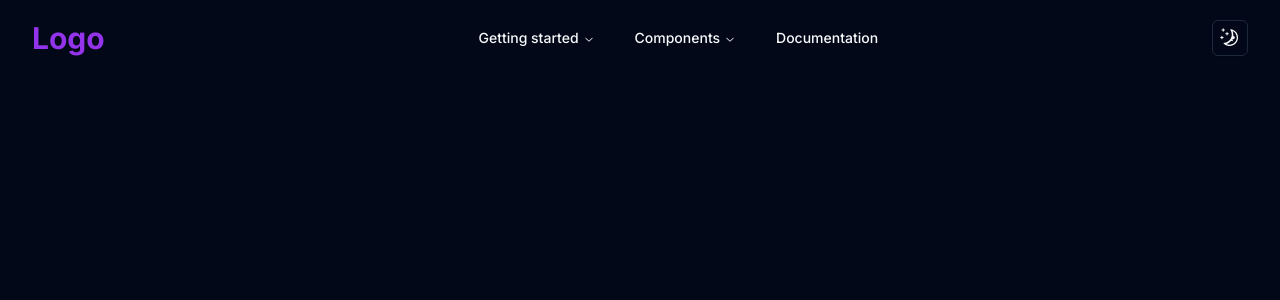
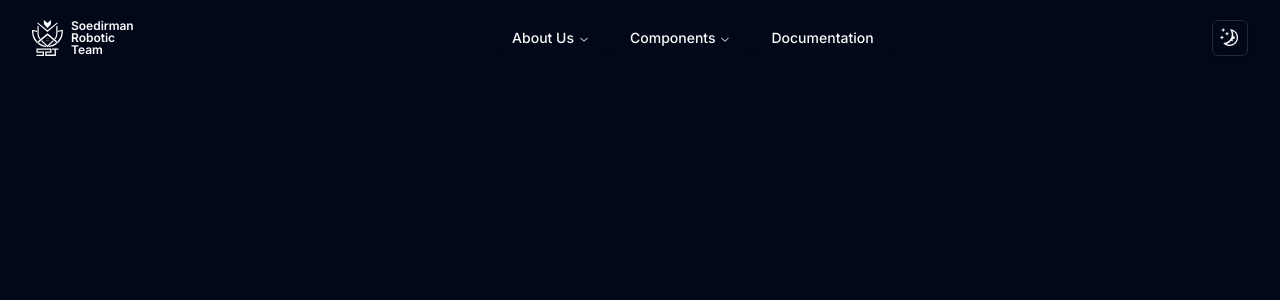
Before and after one commit to soedirmanroboticteam/official-website, a Next.js app: page / in a window 1280 px wide. Shown: the top 300 px of the page. Built offline with nearby package versions, Linux system fonts and the light colour scheme.

Commit message:
feat: updating navbar logo & links

```diff
--- a/components/Navbar.tsx
+++ b/components/Navbar.tsx
@@ -5,6 +5,7 @@ import Link from "next/link";
 import { HamburgerMenuIcon } from "@radix-ui/react-icons";
 import { ModeToggle } from "./ToggleDark";
 import { NavigationMenuDesktop } from "./NavigationMenuDesktop";
+import { OficiallLogo } from "@/assets";
 
 export default function Navbar() {
   const [state, setState] = useState(false);
@@ -13,8 +14,13 @@ export default function Navbar() {
     <nav className="bg-background w-full border-b md:border-0">
       <div className="items-center px-4 max-w-screen-xl mx-auto md:flex md:justify-between md:gap-12 md:px-8">
         <div className="flex items-center justify-between py-3 md:py-5 md:block">
-          <Link href="/">
-            <h1 className="text-3xl font-bold text-purple-600">Logo</h1>
+          <Link href="/" className="flex items-center gap-2 text-foreground">
+            <OficiallLogo height="36" />
+            <h1 className="text-xs font-semibold leading-none">
+              Soedirman <br />
+              Robotic <br />
+              Team
+            </h1>
           </Link>
           <div className="md:hidden">
             <button
--- a/components/NavigationMenuDesktop.tsx
+++ b/components/NavigationMenuDesktop.tsx
@@ -14,6 +14,7 @@ import {
   NavigationMenuTrigger,
   navigationMenuTriggerStyle,
 } from "@/components/ui/navigation-menu";
+import { OficiallLogo } from "@/assets";
 
 const components: { title: string; href: string; description: string }[] = [
   {
@@ -58,7 +59,7 @@ export function NavigationMenuDesktop() {
     <NavigationMenu>
       <NavigationMenuList>
         <NavigationMenuItem className="flex-1 ">
-          <NavigationMenuTrigger>Getting started</NavigationMenuTrigger>
+          <NavigationMenuTrigger>About Us</NavigationMenuTrigger>
           <NavigationMenuContent>
             <ul className="grid gap-3 p-4 md:w-[400px] lg:w-[500px] lg:grid-cols-[.75fr_1fr]">
               <li className="row-span-3">
@@ -67,24 +68,23 @@ export function NavigationMenuDesktop() {
                     className="flex h-full w-full select-none flex-col justify-end rounded-md bg-gradient-to-b from-muted/50 to-muted p-6 no-underline outline-none focus:shadow-md"
                     href="/"
                   >
-                    {/* <Icons.logo className="h-6 w-6" /> */}
+                    <OficiallLogo height="128" />
                     <div className="mb-2 mt-4 text-lg font-medium">
-                      shadcn/ui
+                      Soedirman Robotic Team
                     </div>
                     <p className="text-sm leading-tight text-muted-foreground">
-                      Beautifully designed components built with Radix UI and
-                      Tailwind CSS.
+                      Our missions, visions, and structure.
                     </p>
                   </a>
                 </NavigationMenuLink>
               </li>
-              <ListItem href="/docs" title="Introduction">
+              <ListItem href="/docs" title="Management Team">
                 Re-usable components built using Radix UI and Tailwind CSS.
               </ListItem>
-              <ListItem href="/docs/installation" title="Installation">
+              <ListItem href="/docs/installation" title="KRI Teams">
                 How to install dependencies and structure your app.
               </ListItem>
-              <ListItem href="/docs/primitives/typography" title="Typography">
+              <ListItem href="/docs/primitives/typography" title="KRTI Teams">
                 Styles for headings, paragraphs, lists...etc
               </ListItem>
             </ul>
```
